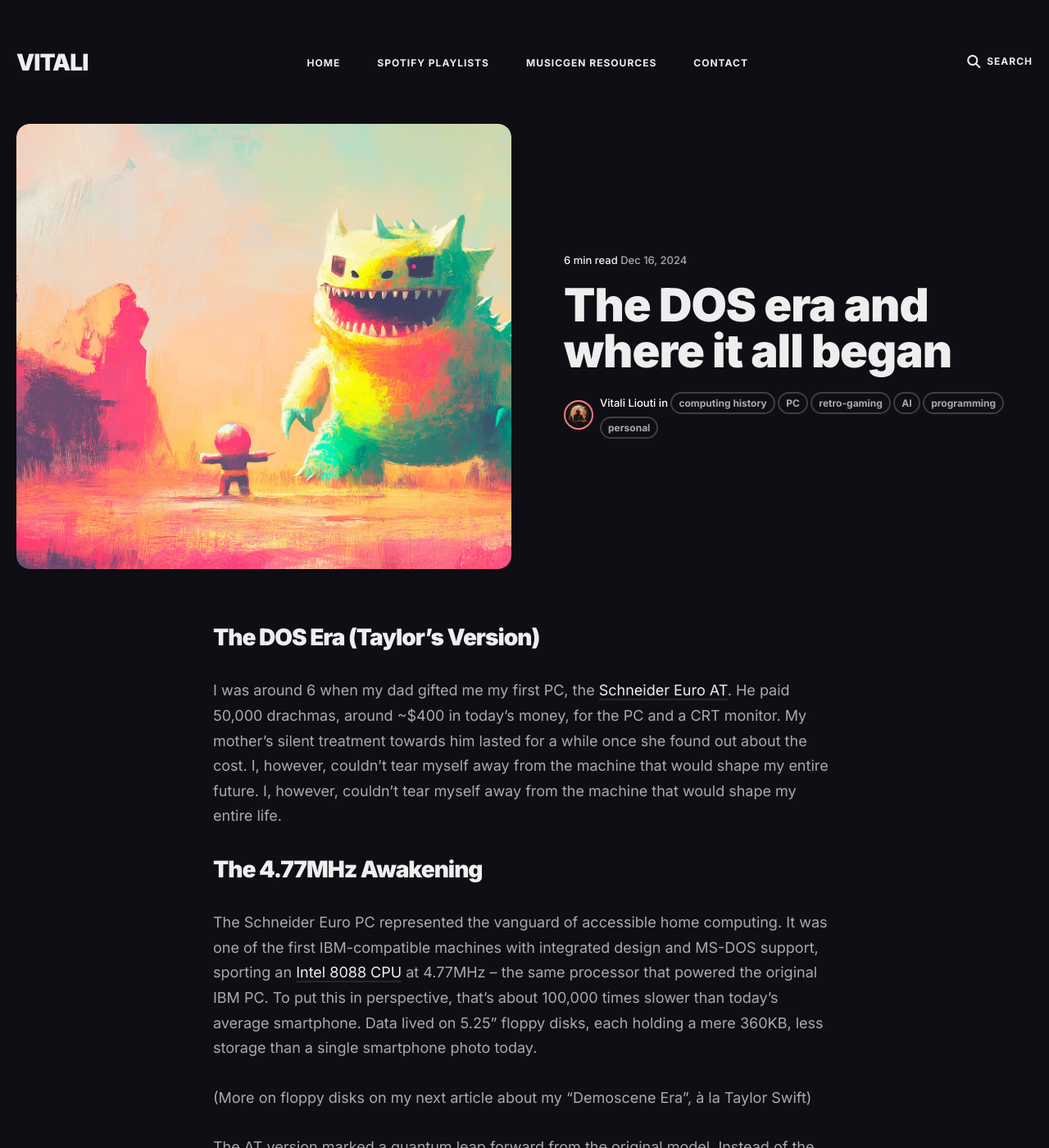
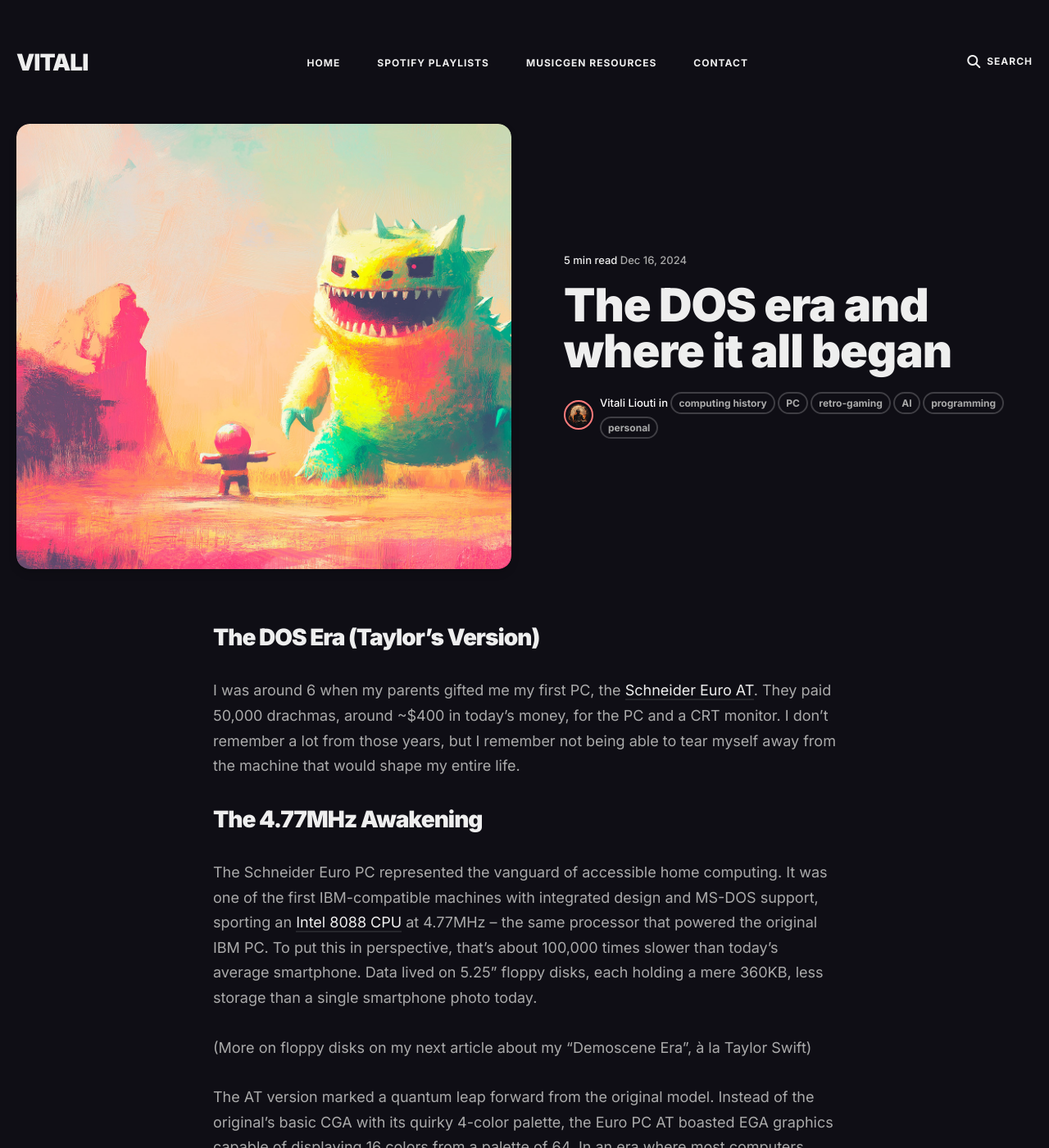
Before and after one commit to somethingdarkside1/somethingdarkside1.github.io, a Jekyll site: the page built from _posts/2024-12-16-The-DOS-era-and-where-it-all-began.md, in a window 1280 px wide and 1400 px high. Shown: the whole window at 82% size. Built offline with Jekyll 4.4.1, drawn with Linux system fonts in a browser that asks for light colours; some of the changed text lies outside the part shown.

Commit message:
Update 2024-12-16-The-DOS-era-and-where-it-all-began.md

```diff
--- a/_posts/2024-12-16-The-DOS-era-and-where-it-all-began.md
+++ b/_posts/2024-12-16-The-DOS-era-and-where-it-all-began.md
@@ -9,7 +9,7 @@ featured: true
 ---
 ## The DOS Era (Taylor’s Version)
 
-I was around 6 when my dad gifted me my first PC, the [Schneider Euro AT](https://en.wikipedia.org/wiki/Schneider_Euro_PC). He paid 50,000 drachmas, around ~$400 in today’s money, for the PC and a CRT monitor. My mother's silent treatment towards him lasted for a while once she found out about the cost. I, however, couldn't tear myself away from the machine that would shape my entire future. I, however, couldn't tear myself away from the machine that would shape my entire life.
+I was around 6 when my parents gifted me my first PC, the [Schneider Euro AT](https://en.wikipedia.org/wiki/Schneider_Euro_PC). They paid 50,000 drachmas, around ~$400 in today’s money, for the PC and a CRT monitor. I don't remember a lot from those years, but I remember not being able to tear myself away from the machine that would shape my entire life.
 
 ## The 4.77MHz Awakening
 
@@ -62,7 +62,7 @@ I recently used my Meta Quest to watch videos while I was floating in virtual sp
 
 That same magic that made my father spend a year's savings on a computer drives innovation today. Only now, instead of 16 colors, we're painting with artificial intelligence and virtual reality. And somewhere, a six-year-old is experiencing their own technological awakening, learning about the world or building their own game with help from an AI.
 
-And maybe that's exactly what we need right now – a little bit of magic, a dash of hope, and the endless possibility of the next technological frontier. Thank you dad - and thank you mum for not killing him.
+And maybe that's exactly what we need right now – a little bit of magic, a dash of hope, and the endless possibility of the next technological frontier. Thanks mum and dad.
 
 Vitali
 
```
